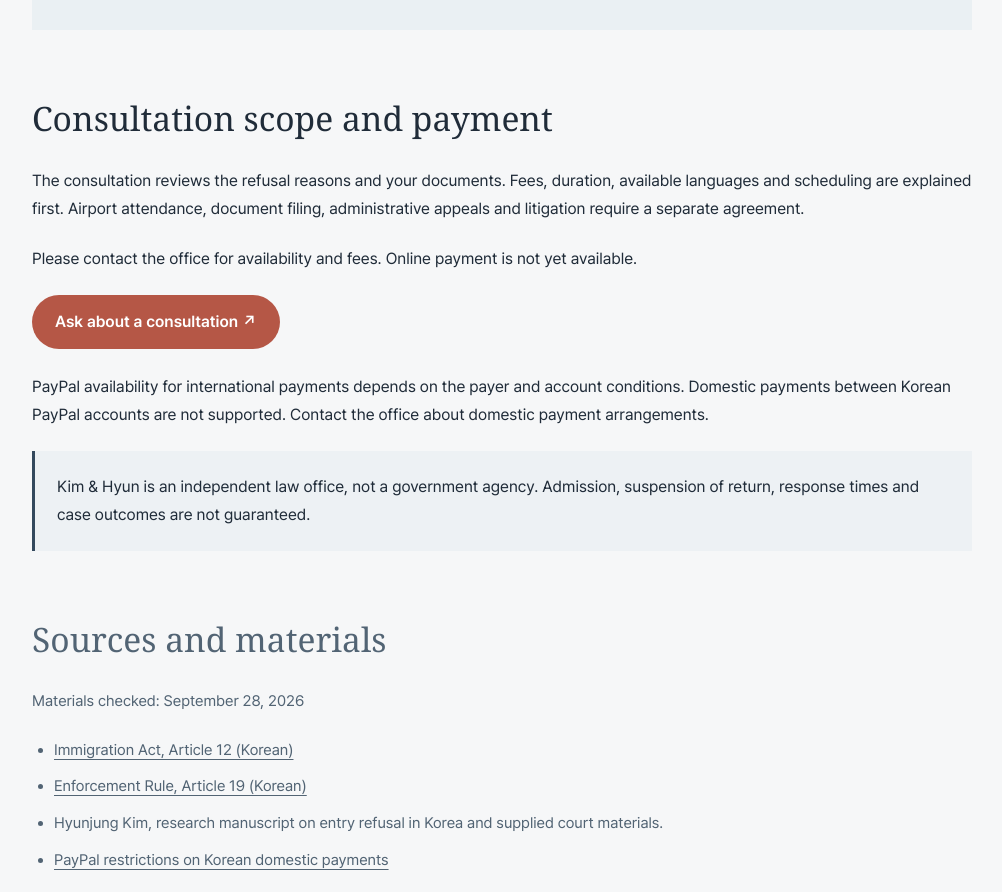
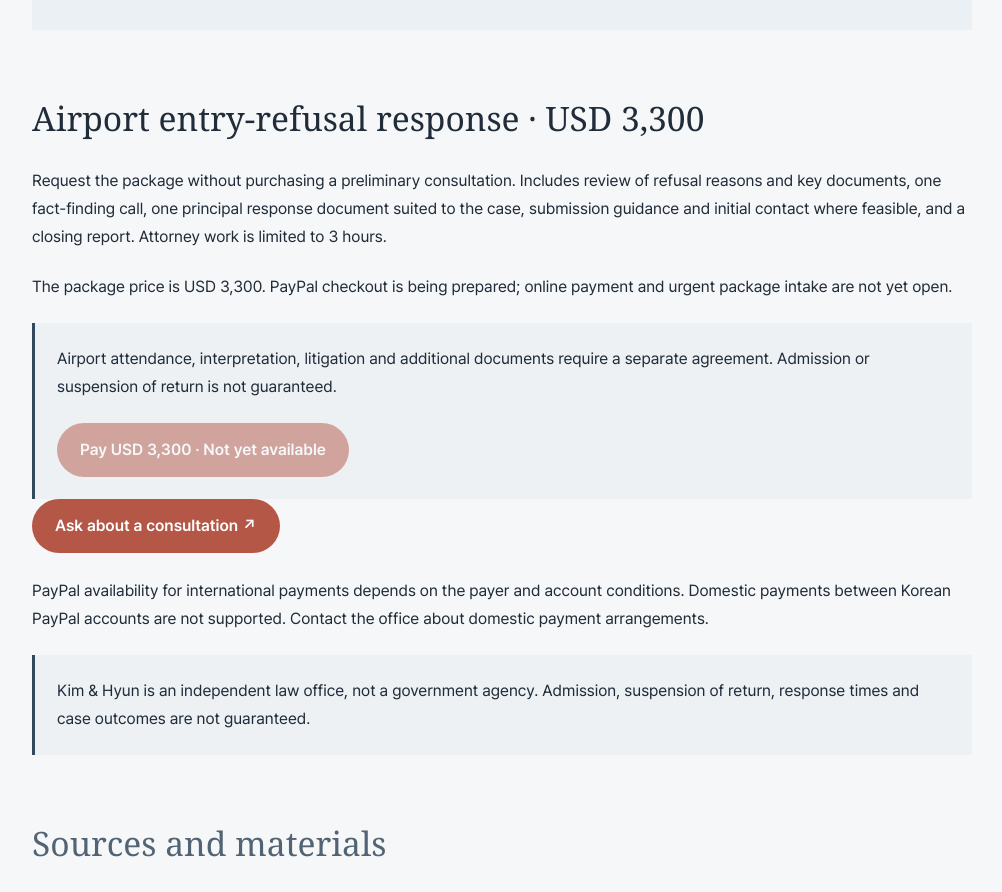
Before and after one commit to hyun222222/visa-korea, a Next.js app: page /en/entry-refusal in a window 1280 px wide. Shown: the part 5571-6463 px from the top of the page, without its empty margins (138-1140 px from the left). Built offline with nearby package versions, Linux system fonts and the light colour scheme.

Commit message:
Set airport response package price to USD 3300

```diff
--- a/components/entry-payment.tsx
+++ b/components/entry-payment.tsx
@@ -3,14 +3,14 @@ import {useState} from 'react';
 import {entryPayment, paymentReady} from '@/lib/entry-payment';
 export function EntryPayment({lang}:{lang:'ko'|'en'}) {
   const [accepted,setAccepted]=useState(false);
-  if (!paymentReady()) return null;
+  if (!paymentReady()) return <div className="kh-note er-checkout"><p>{lang==='ko'?'공항 방문·통역·소송·추가 서면은 별도 계약입니다. 입국 허가나 송환 중단은 보장되지 않습니다.':'Airport attendance, interpretation, litigation and additional documents require a separate agreement. Admission or suspension of return is not guaranteed.'}</p><button className="kh-button" disabled>{lang==='ko'?'USD 3,300 결제 · 연결 준비 중':'Pay USD 3,300 · Not yet available'}</button></div>;
   const ko=lang==='ko',p=entryPayment;
   return <div className="kh-note er-checkout">
-    <h3>{ko?'입국불허 자료 검토 상담':'Entry-refusal document review consultation'}</h3>
+    <h3>{ko?'공항 입국불허 긴급 대응 패키지':'Airport entry-refusal response package'}</h3>
     <p><strong>{p.displayPrice}</strong> · {p.duration[lang]} · {p.languages[lang]}</p>
     <p>{p.delivery[lang]}</p><p>{p.refundTerms[lang]}</p>
     <p>{ko?'결제 후 사무소가 거래와 상담 일정을 확인합니다. PayPal 결제화면 이동만으로 결제 완료가 확인되지는 않습니다.':'The office verifies the transaction and consultation schedule after payment. Opening PayPal does not confirm payment.'}</p>
     <label><input type="checkbox" checked={accepted} onChange={e=>setAccepted(e.target.checked)}/> {ko?'상담 범위, 비용, 일정 및 환불 조건을 확인했습니다. 결제만으로 입국 허가나 송환 중단이 보장되지 않음을 이해합니다.':'I have reviewed the scope, fee, schedule and refund terms. Payment does not guarantee admission or suspension of return.'}</label>
-    <p>{accepted?<a className="kh-button" href={p.checkoutUrl} rel="noreferrer">{ko?'PayPal에서 상담료 결제':'Pay consultation fee on PayPal'} ↗</a>:<button className="kh-button" disabled>{ko?'위 조건을 확인해 주세요':'Review the terms above'}</button>}</p>
+    <p>{accepted?<a className="kh-button" href={p.checkoutUrl} rel="noreferrer">{ko?'USD 3,300 바로 결제':'Pay USD 3,300 on PayPal'} ↗</a>:<button className="kh-button" disabled>{ko?'위 조건을 확인해 주세요':'Review the terms above'}</button>}</p>
   </div>;
 }
--- a/lib/entry-payment.ts
+++ b/lib/entry-payment.ts
@@ -3,8 +3,8 @@
 export const entryPayment = {
   enabled: false,
   checkoutUrl: '',
-  displayPrice: '',
-  duration: {ko: '', en: ''},
+  displayPrice: 'USD 3,300',
+  duration: {ko: '변호사 업무 최대 3시간', en: 'Up to 3 hours of attorney work'},
   languages: {ko: '', en: ''},
   delivery: {ko: '', en: ''},
   refundTerms: {ko: '', en: ''},
--- a/lib/entry-refusal.ts
+++ b/lib/entry-refusal.ts
@@ -41,9 +41,9 @@ export const entryCopy = {
     lawyerTitle: '입국불허 상담을 담당하는 변호사',
     lawyerBio: '김현정 변호사는 국내 입국불허 제도와 불복절차에 관한 연구 원고를 작성했습니다. 통지 내용과 입국목적 자료, 형사사건 관련 사정을 함께 검토합니다. 대한변호사협회 등록 전문분야는 부동산·형사법입니다.',
     lawyerLink: '김현정 변호사 경력 보기',
-    paymentTitle: '상담 범위와 결제',
-    paymentIntro: '입국불허 사유와 자료를 검토하는 상담입니다. 상담료·시간·가능 언어·진행 일정을 먼저 안내합니다. 공항 방문, 서면 제출, 행정심판·소송대리는 별도 약정이 필요합니다.',
-    paymentPending: '현재는 사무소에서 상담 가능 여부와 비용을 안내합니다. 온라인 결제는 아직 제공하지 않습니다.',
+    paymentTitle: '공항 입국불허 긴급 대응 · USD 3,300',
+    paymentIntro: '사전 유료 상담 없이 패키지를 의뢰하는 방식입니다. 입국불허 사유와 핵심자료 검토, 사실관계 확인 통화 1회, 사건에 맞는 주된 대응 서면 1건, 제출 방법 및 가능한 범위의 초기 연락, 종료 보고를 포함합니다. 변호사 업무 한도는 최대 3시간입니다.',
+    paymentPending: '가격은 USD 3,300입니다. 현재 PayPal 결제 연결을 준비 중이며, 온라인 결제와 긴급 접수는 아직 열리지 않았습니다.',
     paymentLimit: '해외 결제에 PayPal을 이용할 수 있는지는 결제자와 계정의 조건에 따라 달라집니다. 한국 PayPal 계정 간 국내 결제는 지원되지 않습니다. 국내 결제 방법은 사무소로 문의하세요.',
     noGuarantee: '김앤현은 정부기관이 아닌 독립된 법률사무소입니다. 입국 허가, 송환 중단, 대응 시각 또는 사건 결과를 보장하지 않습니다.',
     sources: '근거와 자료', date: '자료 확인: 2026-09-28',
@@ -90,9 +90,9 @@ export const entryCopy = {
     lawyerTitle: 'Legal consultation with Hyunjung Kim',
     lawyerBio: 'Attorney Hyunjung Kim authored a research manuscript on Korea’s entry-refusal system and challenge procedures. Her review connects the refusal notice, travel evidence and relevant criminal matters. Her Korean Bar Association registered specialist fields are real estate and criminal law.',
     lawyerLink: 'View Hyunjung Kim’s profile',
-    paymentTitle: 'Consultation scope and payment',
-    paymentIntro: 'The consultation reviews the refusal reasons and your documents. Fees, duration, available languages and scheduling are explained first. Airport attendance, document filing, administrative appeals and litigation require a separate agreement.',
-    paymentPending: 'Please contact the office for availability and fees. Online payment is not yet available.',
+    paymentTitle: 'Airport entry-refusal response · USD 3,300',
+    paymentIntro: 'Request the package without purchasing a preliminary consultation. Includes review of refusal reasons and key documents, one fact-finding call, one principal response document suited to the case, submission guidance and initial contact where feasible, and a closing report. Attorney work is limited to 3 hours.',
+    paymentPending: 'The package price is USD 3,300. PayPal checkout is being prepared; online payment and urgent package intake are not yet open.',
     paymentLimit: 'PayPal availability for international payments depends on the payer and account conditions. Domestic payments between Korean PayPal accounts are not supported. Contact the office about domestic payment arrangements.',
     noGuarantee: 'Kim & Hyun is an independent law office, not a government agency. Admission, suspension of return, response times and case outcomes are not guaranteed.',
     sources: 'Sources and materials', date: 'Materials checked: September 28, 2026',
```
